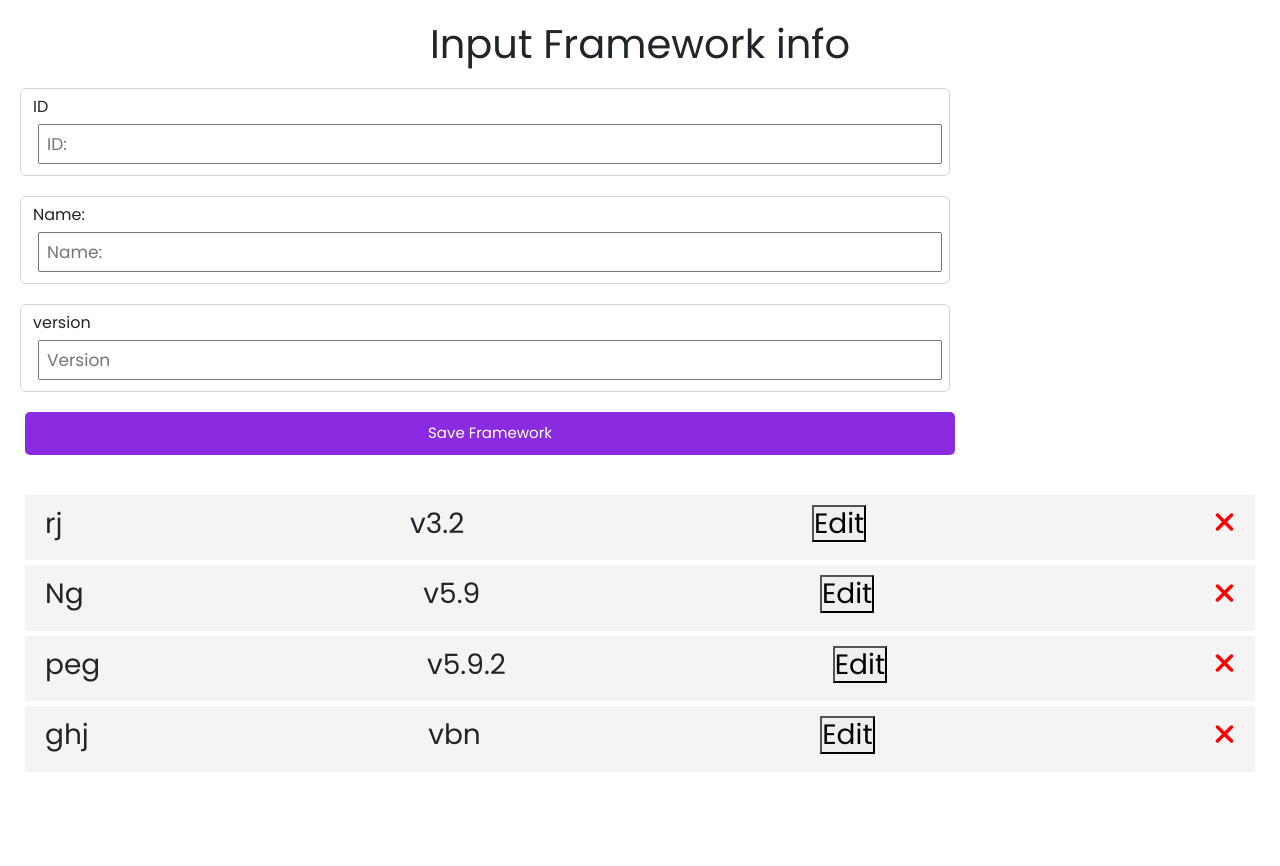
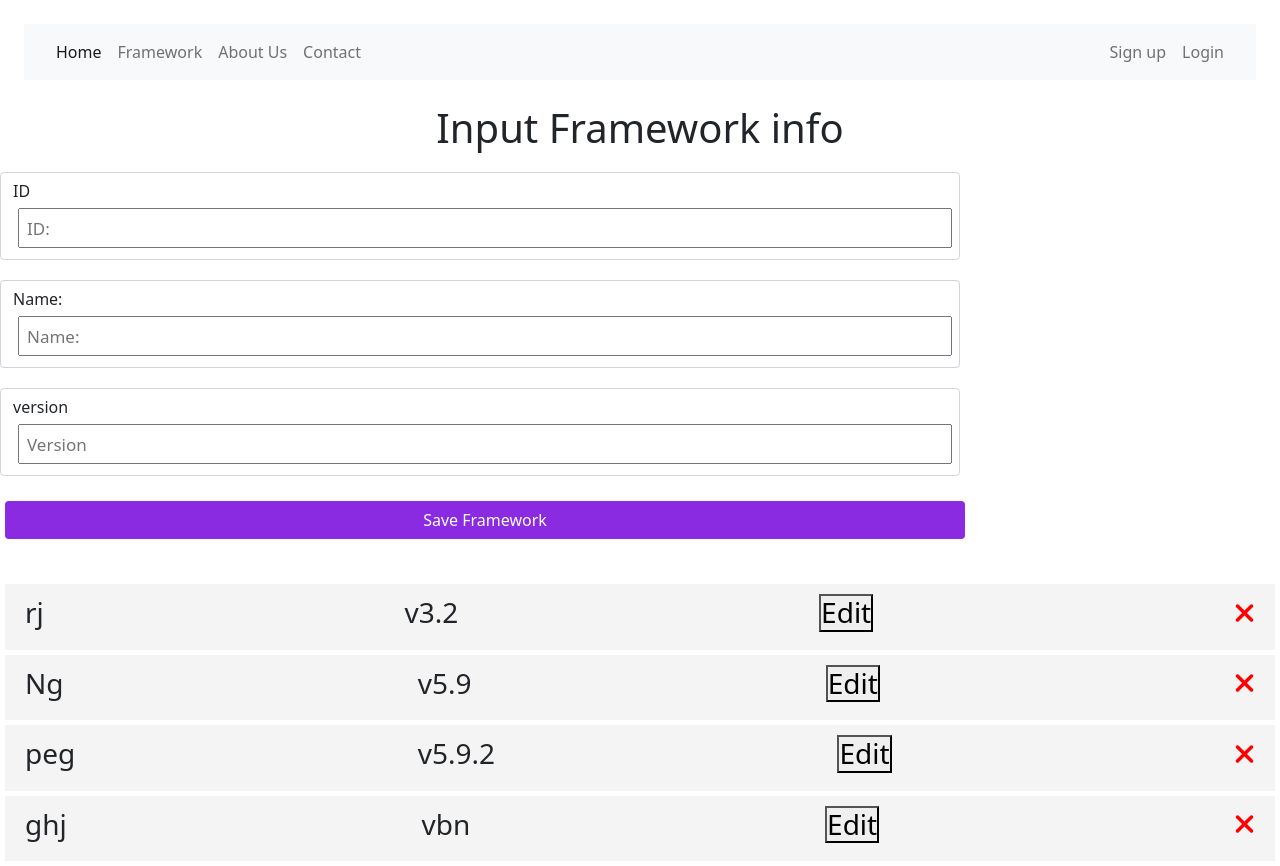
Before and after one commit to irfan-rumon/My-First-Angular-App, an Angular app in the folder frontend/: page / in a window 1280 px wide. Before the commit the page ends 800 px from the top, so only its background shows below. Built offline with nearby package versions, Linux system fonts and the light colour scheme; data requests are answered from the project's data file.

Commit message:
Add navbar

```diff
--- a/frontend/src/app/app.module.ts
+++ b/frontend/src/app/app.module.ts
@@ -11,6 +11,7 @@ import { FrameworkItemComponent } from './components/framework-item/framework-it
 import { FontAwesomeModule } from '@fortawesome/angular-fontawesome';
 import { EditFrameworkComponent } from './components/edit-framework/edit-framework.component';
 import { ReactiveFormComponent } from './components/reactive-form/reactive-form.component';
+import { NavbarComponent } from './components/navbar/navbar.component';
 
 @NgModule({
   declarations: [
@@ -20,6 +21,7 @@ import { ReactiveFormComponent } from './components/reactive-form/reactive-form.
     FrameworkItemComponent,
     EditFrameworkComponent,
     ReactiveFormComponent,
+    NavbarComponent,
 
   ],
   imports: [
--- /dev/null
+++ b/frontend/src/app/components/navbar/navbar.component.html
@@ -0,0 +1,35 @@
+<!DOCTYPE html>
+<html lang="en">
+<head>
+<meta charset="utf-8">
+<meta name="viewport" content="width=device-width, initial-scale=1">
+<title>NG CRUD</title>
+<link href="https://cdn.jsdelivr.net/npm/bootstrap@5.0.2/dist/css/bootstrap.min.css" rel="stylesheet">
+<script src="https://cdn.jsdelivr.net/npm/bootstrap@5.0.2/dist/js/bootstrap.bundle.min.js"></script>
+</head>
+<body>
+<div class="m-4">
+    <nav class="navbar navbar-expand-lg navbar-light bg-light">
+        <div class="container-fluid">
+
+            <button type="button" class="navbar-toggler" data-bs-toggle="collapse" data-bs-target="#navbarCollapse">
+                <span class="navbar-toggler-icon"></span>
+            </button>
+            <div class="collapse navbar-collapse" id="navbarCollapse">
+                <div class="navbar-nav">
+                    <a href="#" class="nav-item nav-link active">Home</a>
+                    <a href="#" class="nav-item nav-link">Framework</a>
+                    <a href="#" class="nav-item nav-link">About Us</a>
+                    <a href="#" class="nav-item nav-link">Contact</a>
+
+                </div>
+                <div class="navbar-nav ms-auto">
+                    <a href="#" class="nav-item nav-link">Sign up</a>
+                    <a href="#" class="nav-item nav-link">Login</a>
+                </div>
+            </div>
+        </div>
+    </nav>
+</div>
+</body>
+</html>
--- /dev/null
+++ b/frontend/src/app/components/navbar/navbar.component.ts
@@ -0,0 +1,15 @@
+import { Component, OnInit } from '@angular/core';
+
+@Component({
+  selector: 'app-navbar',
+  templateUrl: './navbar.component.html',
+  styleUrls: ['./navbar.component.css']
+})
+export class NavbarComponent implements OnInit {
+
+  constructor() { }
+
+  ngOnInit(): void {
+  }
+
+}
--- a/frontend/src/app/components/parent/parent.component.html
+++ b/frontend/src/app/components/parent/parent.component.html
@@ -1,5 +1,5 @@
 
-
+<app-navbar></app-navbar>
 
 
 <app-add-framework *ngIf="!isEdit"
```
Also changed, not shown: frontend/src/app/components/navbar/images/carlos-muza-hpjSkU2UYSU-unsplash.jpg (added), frontend/src/app/components/navbar/navbar.component.css (added), 1 other file (tests, documents, lock files or other folders).
